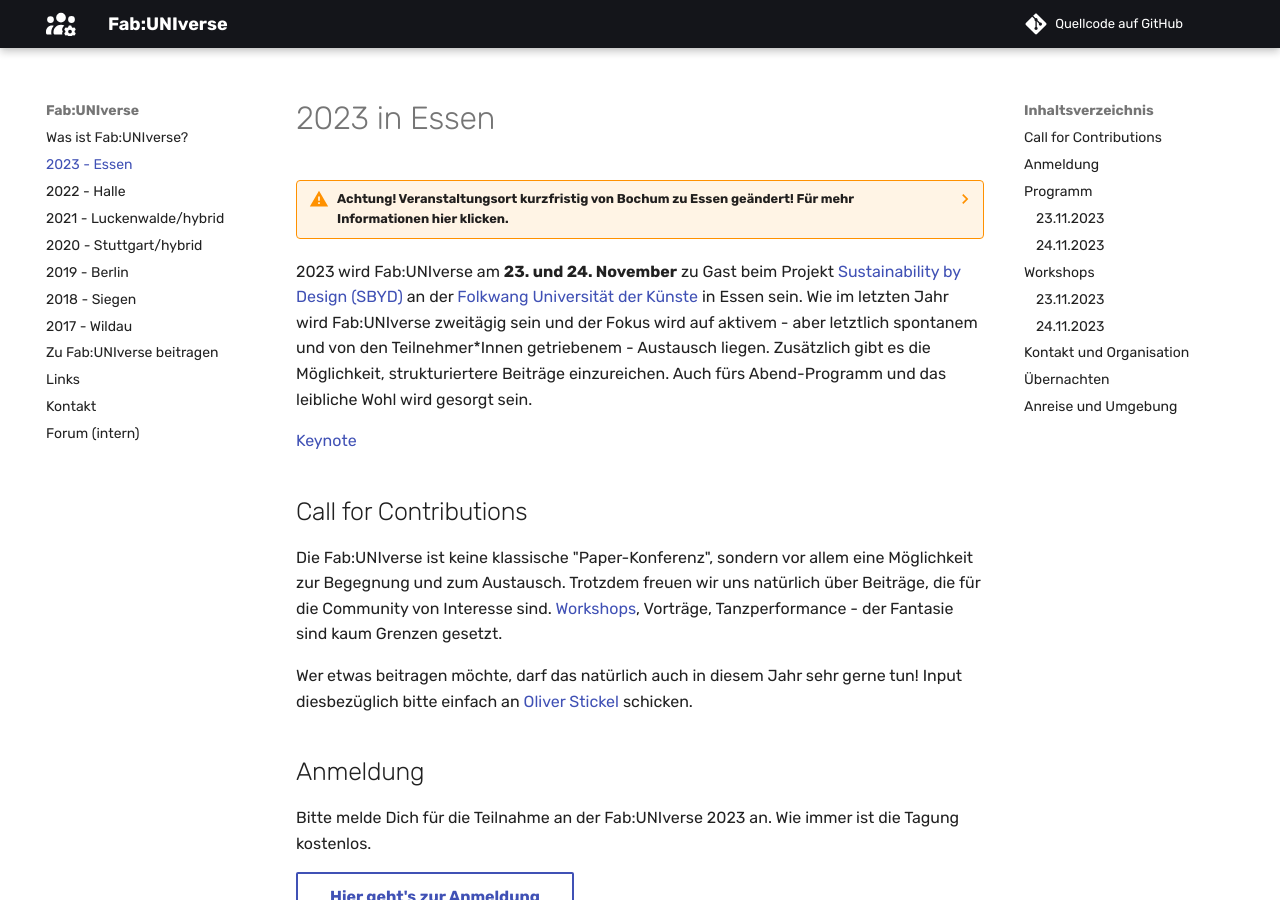
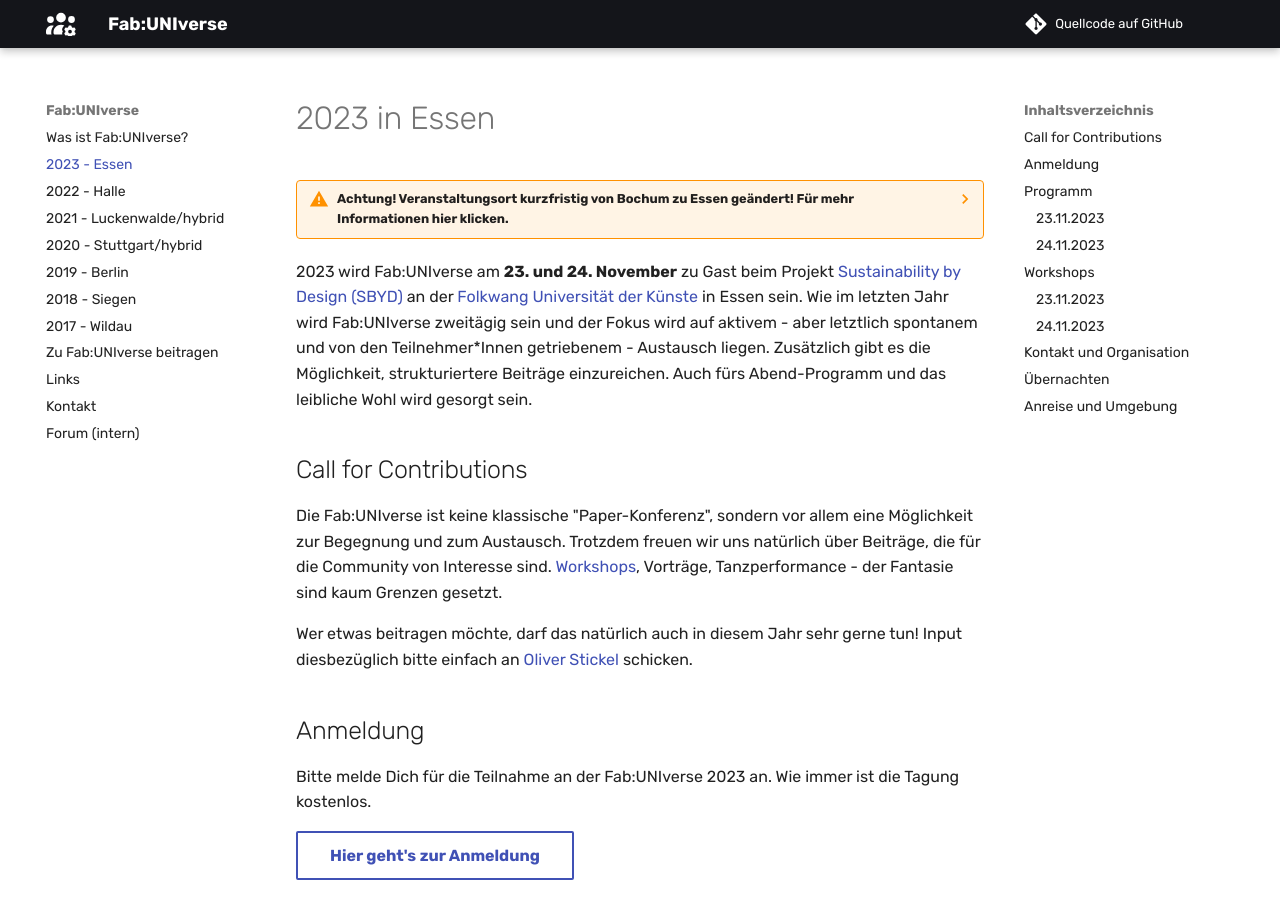
Before and after one commit to fabuniverse/website, an MkDocs documentation site: the page built from docs/2023.md, in a window 1280 px wide and 900 px high. Built offline with MkDocs 1.6.1 and Material for MkDocs 9.7.7, drawn with Linux system fonts in a browser that asks for light colours; comment, search, counter and statistics services are not loaded.

Commit message:
Update 2023.md
Keynote von 2019 wieder aus 2023 raus.

```diff
--- a/docs/2023.md
+++ b/docs/2023.md
@@ -16,7 +16,6 @@
 
 2023 wird Fab:UNIverse am **23. und 24. November** zu Gast beim Projekt [Sustainability by Design (SBYD)](https://www.instagram.com/sbyd.space/) an der [Folkwang Universität der Künste](https://www.folkwang-uni.de/) in Essen sein. Wie im letzten Jahr wird Fab:UNIverse zweitägig sein und der Fokus wird auf aktivem - aber letztlich spontanem und von den Teilnehmer\*Innen getriebenem - Austausch liegen. Zusätzlich gibt es die Möglichkeit, strukturiertere Beiträge einzureichen. Auch fürs Abend-Programm und das leibliche Wohl wird gesorgt sein.
 
-[Keynote](https://raw.githubusercontent.com/fab-universe/website/main/docs/dateien/191106FabUniverseKeynoteBorchers.pdf)
 
 ## Call for Contributions
 
```
